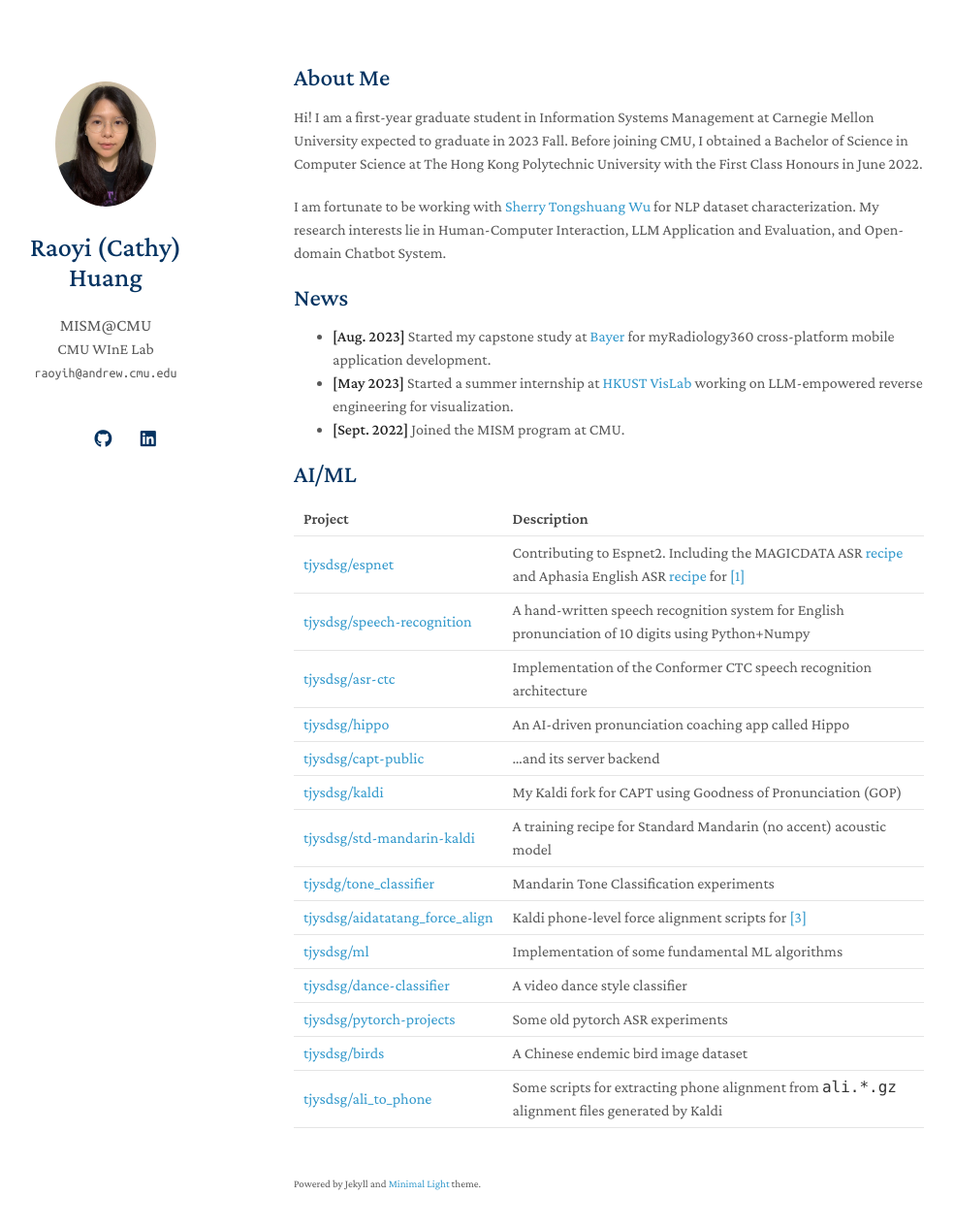
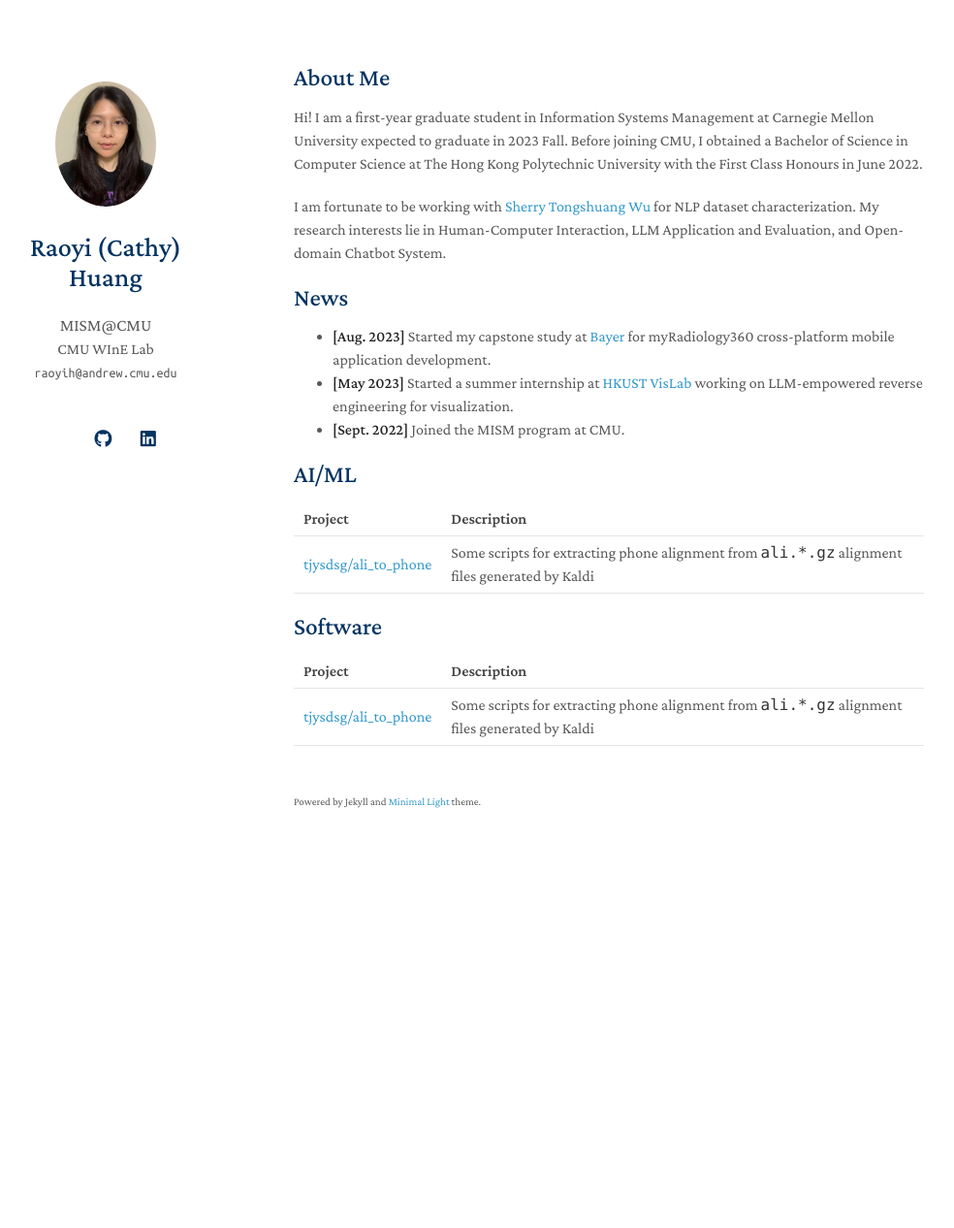
Before and after one commit to Huang-Raoyi/Huang-Raoyi.github.io, a Jekyll site: the page built from index.md, in a window 1280 px wide and 1301 px high. Shown: the top 1266 px of the window at 97% size, without its empty margins (167-1151 px from the left). Built offline with Jekyll 4.4.1, drawn with Linux system fonts in a browser that asks for light colours; nearby versions of some CDN libraries; a style sheet for code colours, icons or effects is not loaded; our own code applies the rules of GitHub Pages for plain Markdown files.

Commit message:
Update projects.md

```diff
--- a/_includes/projects.md
+++ b/_includes/projects.md
@@ -9,57 +9,23 @@
   </thead>
   <tbody>
     <tr>
-      <td><a href="https://github.com/tjysdsg/espnet">tjysdsg/espnet</a></td>
-      <td>Contributing to Espnet2. Including the MAGICDATA ASR <a href="https://github.com/espnet/espnet/tree/master/egs2/magicdata/asr1">recipe</a> and Aphasia English ASR <a href="https://github.com/espnet/espnet/tree/master/egs2/aphasiabank/asr1">recipe</a> for <a href="#publications">[1]</a></td>
+      <td><a href="https://github.com/tjysdsg/ali_to_phone">tjysdsg/ali_to_phone</a></td>
+      <td>Some scripts for extracting phone alignment from <code class="language-plaintext highlighter-rouge">ali.*.gz</code> alignment files generated by Kaldi</td>
     </tr>
+  </tbody>
+</table>
+
+
+## Software
+
+<table>
+  <thead>
     <tr>
-      <td><a href="https://github.com/tjysdsg/speech-recognition">tjysdsg/speech-recognition</a></td>
-      <td>A hand-written speech recognition system for English pronunciation of 10 digits using Python+Numpy</td>
+      <th>Project</th>
+      <th>Description</th>
     </tr>
-    <tr>
-      <td><a href="https://github.com/tjysdsg/asr-ctc">tjysdsg/asr-ctc</a></td>
-      <td>Implementation of the Conformer CTC speech recognition architecture</td>
-    </tr>
-    <tr>
-      <td><a href="https://github.com/tjysdsg/hippo">tjysdsg/hippo</a></td>
-      <td>An AI-driven pronunciation coaching app called Hippo</td>
-    </tr>
-    <tr>
-      <td><a href="https://github.com/tjysdsg/capt-public">tjysdsg/capt-public</a></td>
-      <td>…and its server backend</td>
-    </tr>
-    <tr>
-      <td><a href="https://github.com/tjysdsg/kaldi">tjysdsg/kaldi</a></td>
-      <td>My Kaldi fork for CAPT using Goodness of Pronunciation (GOP)</td>
-    </tr>
-    <tr>
-      <td><a href="https://github.com/tjysdsg/std-mandarin-kaldi">tjysdsg/std-mandarin-kaldi</a></td>
-      <td>A training recipe for Standard Mandarin (no accent) acoustic model</td>
-    </tr>
-    <tr>
-      <td><a href="https://github.com/tjysdsg/tone_classifier">tjysdg/tone_classifier</a></td>
-      <td>Mandarin Tone Classification experiments</td>
-    </tr>
-    <tr>
-      <td><a href="https://github.com/tjysdsg/aidatatang_force_align">tjysdsg/aidatatang_force_align</a></td>
-      <td>Kaldi phone-level force alignment scripts for <a href="#publications">[3]</a></td>
-    </tr>
-    <tr>
-      <td><a href="https://github.com/tjysdsg/ml">tjysdsg/ml</a></td>
-      <td>Implementation of some fundamental ML algorithms</td>
-    </tr>
-    <tr>
-      <td><a href="https://github.com/tjysdsg/dance-classifier">tjysdsg/dance-classifier</a></td>
-      <td>A video dance style classifier</td>
-    </tr>
-    <tr>
-      <td><a href="https://github.com/tjysdsg/pytorch-projects">tjysdsg/pytorch-projects</a></td>
-      <td>Some old pytorch ASR experiments</td>
-    </tr>
-    <tr>
-      <td><a href="https://github.com/tjysdsg/birds">tjysdsg/birds</a></td>
-      <td>A Chinese endemic bird image dataset</td>
-    </tr>
+  </thead>
+  <tbody>
     <tr>
       <td><a href="https://github.com/tjysdsg/ali_to_phone">tjysdsg/ali_to_phone</a></td>
       <td>Some scripts for extracting phone alignment from <code class="language-plaintext highlighter-rouge">ali.*.gz</code> alignment files generated by Kaldi</td>
```
